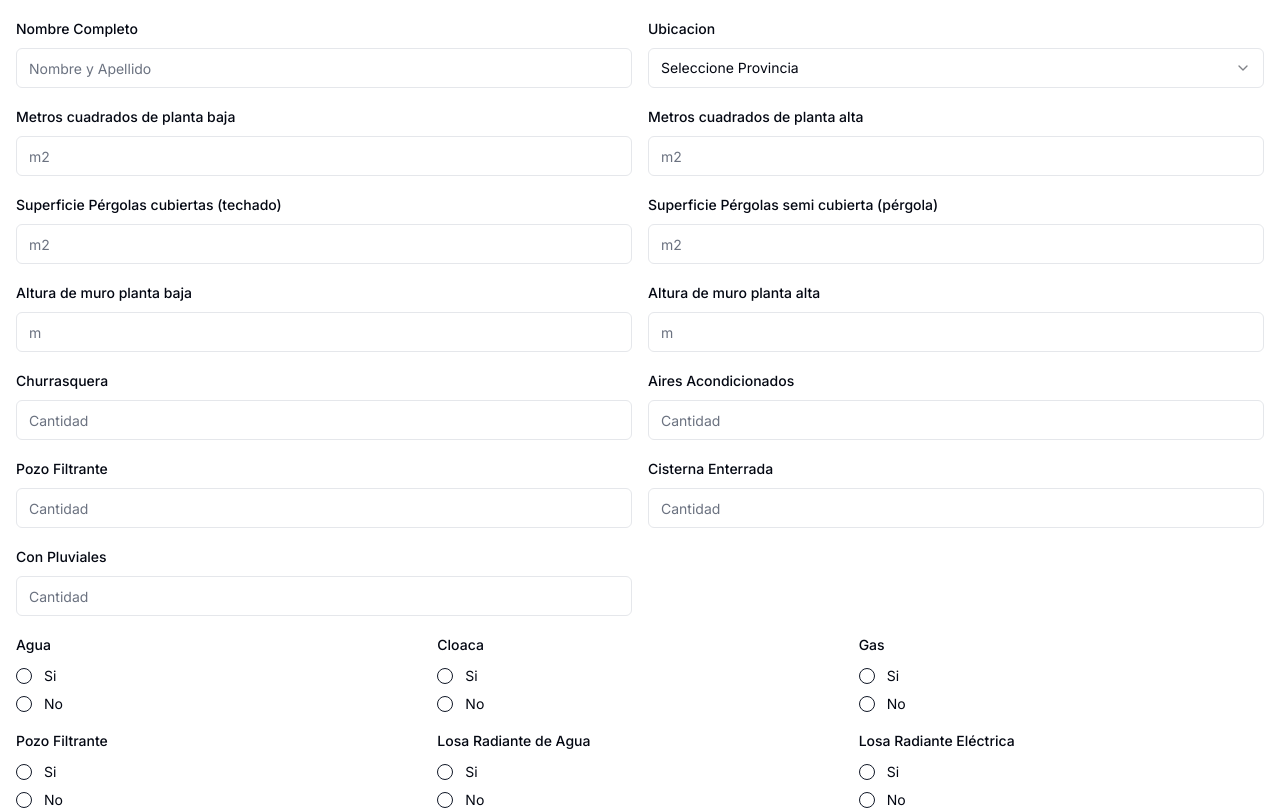
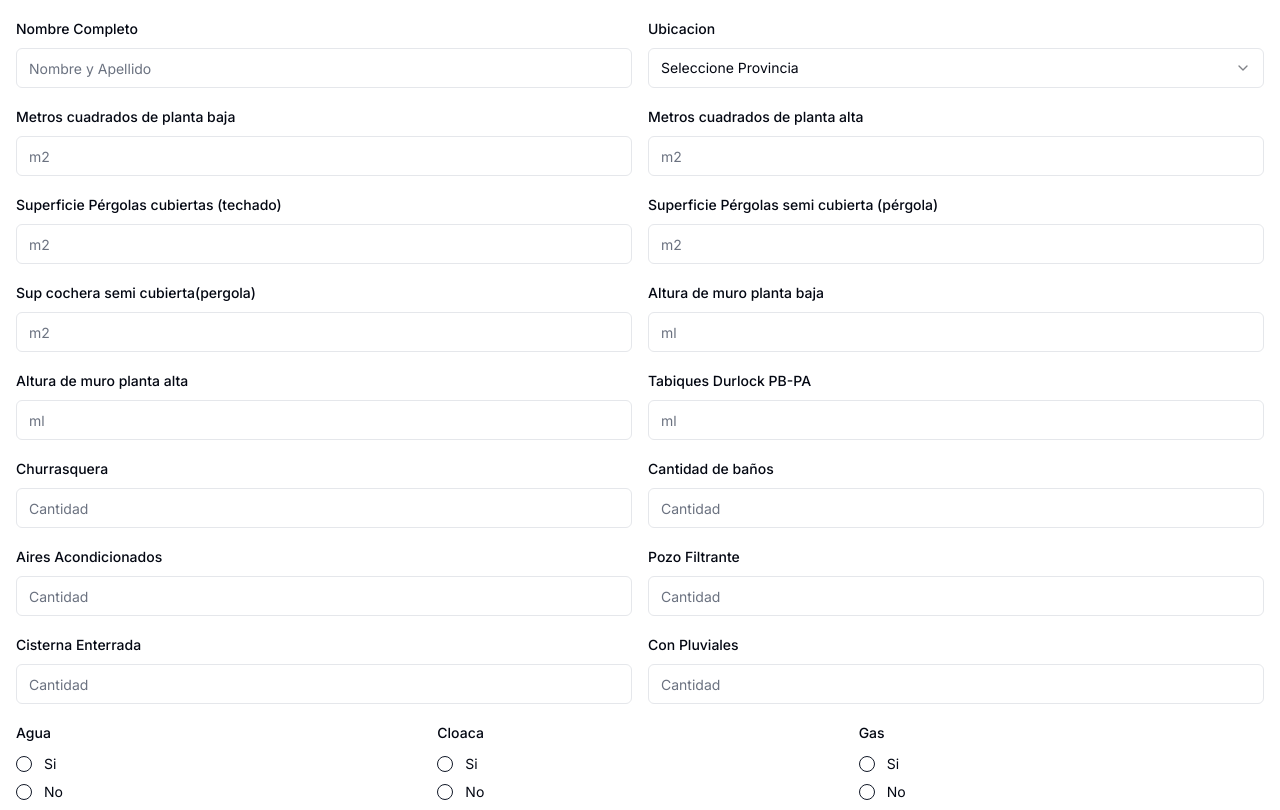
Before and after one commit to ginopastran/BathHouse, a Next.js app: page /otro in a window 1280 px wide. Shown: the top 810 px of the page. Built offline with nearby package versions, Linux system fonts and the light colour scheme.

Commit message:
Update Excel file and route.ts for data input

```diff
--- a/app/api/actualizarExcel/route.ts
+++ b/app/api/actualizarExcel/route.ts
@@ -39,9 +39,12 @@ export async function POST(req: NextRequest) {
             worksheet.getCell('B10').value = data["metros-cuadrados-de-planta-alta"];
             worksheet.getCell('B11').value = data["superficie-p-rgolas-cubiertas-techado"];
             worksheet.getCell('B12').value = data["superficie-p-rgolas-semi-cubierta-p-rgola"];
+            worksheet.getCell('B14').value = data["superficie-cochera-semi-cubierta-p-rgola"];
             worksheet.getCell('B23').value = data["altura-de-muro-planta-baja"];
             worksheet.getCell('B24').value = data["altura-de-muro-planta-alta"];
+            worksheet.getCell('B25').value = data["tabique-durlock-pb-pa"];
             worksheet.getCell('B28').value = data["churrasquera"];
+            worksheet.getCell('B35').value = data["cant-banos"];
             worksheet.getCell('B41').value = data["aires-acondicionados"];
             worksheet.getCell('B43').value = data["pozo-filtrante"];
             worksheet.getCell('B44').value = data["cisterna-enterrada"];
@@ -49,7 +52,7 @@ export async function POST(req: NextRequest) {
             worksheet.getCell('B46').value = data["agua"];
             worksheet.getCell('B47').value = data["cloaca"];
             worksheet.getCell('B48').value = data["gas"];
-            // worksheet.getCell('B49').value = data["luz"];
+            worksheet.getCell('B49').value = data["luz"];
             worksheet.getCell('B50').value = data["pozo-filtrante-bool"];
             worksheet.getCell('B51').value = data["losa-radiante-electrica"];
             worksheet.getCell('B52').value = data["losa-radiante-de-agua"];
@@ -61,6 +64,7 @@ export async function POST(req: NextRequest) {
             worksheet.getCell('B58').value = data["rayado-o-fino-de-muros"];
             worksheet.getCell('B59').value = data["vereda-vehiculo"];
             worksheet.getCell('B63').value = data["churrasquera-de-ladrillo-y-o-hogar"];
+            worksheet.getCell('B61').value = data["cierre-provisorio"];/*  celda incorrectao nombre corregir donde corresponda celda de pileta */
             worksheet.getCell('B65').value = data["cuenta-con-arquitecto"];
             worksheet.getCell('B66').value = data["cuenta-con-proyecto"];
 
--- a/app/otro/page.tsx
+++ b/app/otro/page.tsx
@@ -25,11 +25,11 @@ import {
 } from "@/components/ui/select";
 import { Input } from "@/components/ui/input";
 
-const formSchema = z.object({
+/* const formSchema = z.object({
   username: z.string().min(2, {
     message: "Username must be at least 2 characters.",
   }),
-});
+}); */
 const items = [
   {
     id: "SI",
@@ -43,8 +43,7 @@ const items = [
 
 export default function ProfileForm() {
   // 1. Define your form.
-  const form = useForm<z.infer<typeof formSchema>>({
-    resolver: zodResolver(formSchema),
+  const form = useForm({
     defaultValues: {
       "nombre-completo": "",
       "ubicacion": "",
@@ -52,9 +51,12 @@ export default function ProfileForm() {
       "metros-cuadrados-de-planta-alta": "",
       "superficie-p-rgolas-cubiertas-techado": "",
       "superficie-p-rgolas-semi-cubierta-p-rgola": "",
+      "superficie-cochera-semi-cubierta-p-rgola": "",
       "altura-de-muro-planta-baja": "",
       "altura-de-muro-planta-alta": "",
+      "tabique-durlock-pb-pa": "",
       "churrasquera": "",
+      "cant-banos": "",
       "aires-acondicionados": "",
       "pozo-filtrante": "",
       "cisterna-enterrada": "",
@@ -62,6 +64,7 @@ export default function ProfileForm() {
       "agua": "",
       "cloaca": "",
       "gas": "",
+      "luz": "",
       "pozo-filtrante-bool": "",
       "losa-radiante-de-agua": "",
       "losa-radiante-electrica": "",
@@ -73,13 +76,14 @@ export default function ProfileForm() {
       "rayado-o-fino-de-muros": "",
       "vereda-vehiculo": "",
       "churrasquera-de-ladrillo-y-o-hogar": "",
+      "cierre-provisorio": "",
       "cuenta-con-arquitecto": "",
       "cuenta-con-proyecto": "",
     },
   });
 
   // 2. Define a submit handler.
-  /*     const onSubmit = async (data: any) => {
+      const onSubmit = async (data: any) => {
         try {
           // Enviar datos al servidor
           await axios.post("/api/actualizarExcel", data);
@@ -97,12 +101,7 @@ export default function ProfileForm() {
           console.log(error);
         }
       };
-      */
-  const onSubmit = async (data: any) => {
-    // Do something with the form values.
-    // ✅ This will be type-safe and validated.
-    console.log(values);
-  };
+
   return (
     <Form {...form}>
       <form onSubmit={form.handleSubmit(onSubmit)} >
@@ -110,7 +109,6 @@ export default function ProfileForm() {
         <FormField
           control={form.control}
           name="nombre-completo"
-          type="text"
           render={({ field }) => (
             <FormItem>
               <FormLabel>Nombre Completo</FormLabel>
@@ -223,6 +221,24 @@ export default function ProfileForm() {
         />
         <FormField
           control={form.control}
+          name="superficie-cochera-semi-cubierta-p-rgola"
+          type="number"
+          required
+          render={({ field }) => (
+            <FormItem>
+              <FormLabel>Sup cochera semi cubierta(pergola)</FormLabel>
+              <FormControl>
+                <Input placeholder="m2" {...field} />
+              </FormControl>
+              {/*          <FormDescription>
+                                This is your public display name.
+                            </FormDescription> */}
+              <FormMessage />
+            </FormItem>
+          )}
+        />
+        <FormField
+          control={form.control}
           name="altura-de-muro-planta-baja"
           type="number"
           required
@@ -230,7 +246,7 @@ export default function ProfileForm() {
             <FormItem>
               <FormLabel>Altura de muro planta baja</FormLabel>
               <FormControl>
-                <Input placeholder="m" {...field} />
+                <Input placeholder="ml" {...field} />
               </FormControl>
               {/*          <FormDescription>
                                 This is your public display name.
@@ -248,7 +264,25 @@ export default function ProfileForm() {
             <FormItem>
               <FormLabel>Altura de muro planta alta</FormLabel>
               <FormControl>
-                <Input placeholder="m" {...field} />
+                <Input placeholder="ml" {...field} />
+              </FormControl>
+              {/*          <FormDescription>
+                                This is your public display name.
+                            </FormDescription> */}
+              <FormMessage />
+            </FormItem>
+          )}
+        />
+        <FormField
+          control={form.control}
+          name="tabique-durlock-pb-pa"
+          type="number"
+          required
+          render={({ field }) => (
+            <FormItem>
+              <FormLabel>Tabiques Durlock PB-PA</FormLabel>
+              <FormControl>
+                <Input placeholder="ml" {...field} />
               </FormControl>
               {/*          <FormDescription>
                                 This is your public display name.
@@ -265,6 +299,21 @@ export default function ProfileForm() {
           render={({ field }) => (
             <FormItem>
               <FormLabel>Churrasquera</FormLabel>
+              <FormControl>
+                <Input placeholder="Cantidad" {...field} />
+              </FormControl>
+              <FormMessage />
+            </FormItem>
+          )}
+        />
+        <FormField
+          control={form.control}
+          name="cant-banos"
+          type="number"
+          required
+          render={({ field }) => (
+            <FormItem>
+              <FormLabel>Cantidad de baños</FormLabel>
               <FormControl>
                 <Input placeholder="Cantidad" {...field} />
               </FormControl>
@@ -408,6 +457,40 @@ export default function ProfileForm() {
             render={({ field }) => (
                 <FormItem className="space-y-3">
                 <FormLabel>Gas</FormLabel>
+                <FormControl>
+                    <RadioGroup
+                    onValueChange={field.onChange}
+                    defaultValue={field.value}
+                    className="flex flex-col space-y-1"
+                    >
+                    <FormItem className="flex items-center space-x-3 space-y-0">
+                        <FormControl>
+                        <RadioGroupItem value="SI" />
+                        </FormControl>
+                        <FormLabel className="font-normal">
+                        Si
+                        </FormLabel>
+                    </FormItem>
+                    <FormItem className="flex items-center space-x-3 space-y-0">
+                        <FormControl>
+                        <RadioGroupItem value="NO" />
+                        </FormControl>
+                        <FormLabel className="font-normal">
+                        No
+                        </FormLabel>
+                    </FormItem>
+                    </RadioGroup>
+                </FormControl>
+                <FormMessage />
+                </FormItem>
+            )}
+            />
+            <FormField
+            control={form.control}
+            name="luz"
+            render={({ field }) => (
+                <FormItem className="space-y-3">
+                <FormLabel>Luz</FormLabel>
                 <FormControl>
                     <RadioGroup
                     onValueChange={field.onChange}
@@ -813,6 +896,40 @@ export default function ProfileForm() {
             />
             <FormField
             control={form.control}
+            name="cierre-provisorio"
+            render={({ field }) => (
+                <FormItem className="space-y-3">
+                <FormLabel>Cierre provisorio</FormLabel>
+                <FormControl>
+                    <RadioGroup
+                    onValueChange={field.onChange}
+                    defaultValue={field.value}
+                    className="flex flex-col space-y-1"
+                    >
+                    <FormItem className="flex items-center space-x-3 space-y-0">
+                        <FormControl>
+                        <RadioGroupItem value="SI" />
+                        </FormControl>
+                        <FormLabel className="font-normal">
+                        Si
+                        </FormLabel>
+                    </FormItem>
+                    <FormItem className="flex items-center space-x-3 space-y-0">
+                        <FormControl>
+                        <RadioGroupItem value="NO" />
+                        </FormControl>
+                        <FormLabel className="font-normal">
+                        No
+                        </FormLabel>
+                    </FormItem>
+                    </RadioGroup>
+                </FormControl>
+                <FormMessage />
+                </FormItem>
+            )}
+            />
+            <FormField
+            control={form.control}
             name="cuenta-con-arquitecto"
             render={({ field }) => (
                 <FormItem className="space-y-3">
```
Also changed, not shown: 1 other file (tests, documents, lock files or other folders).
